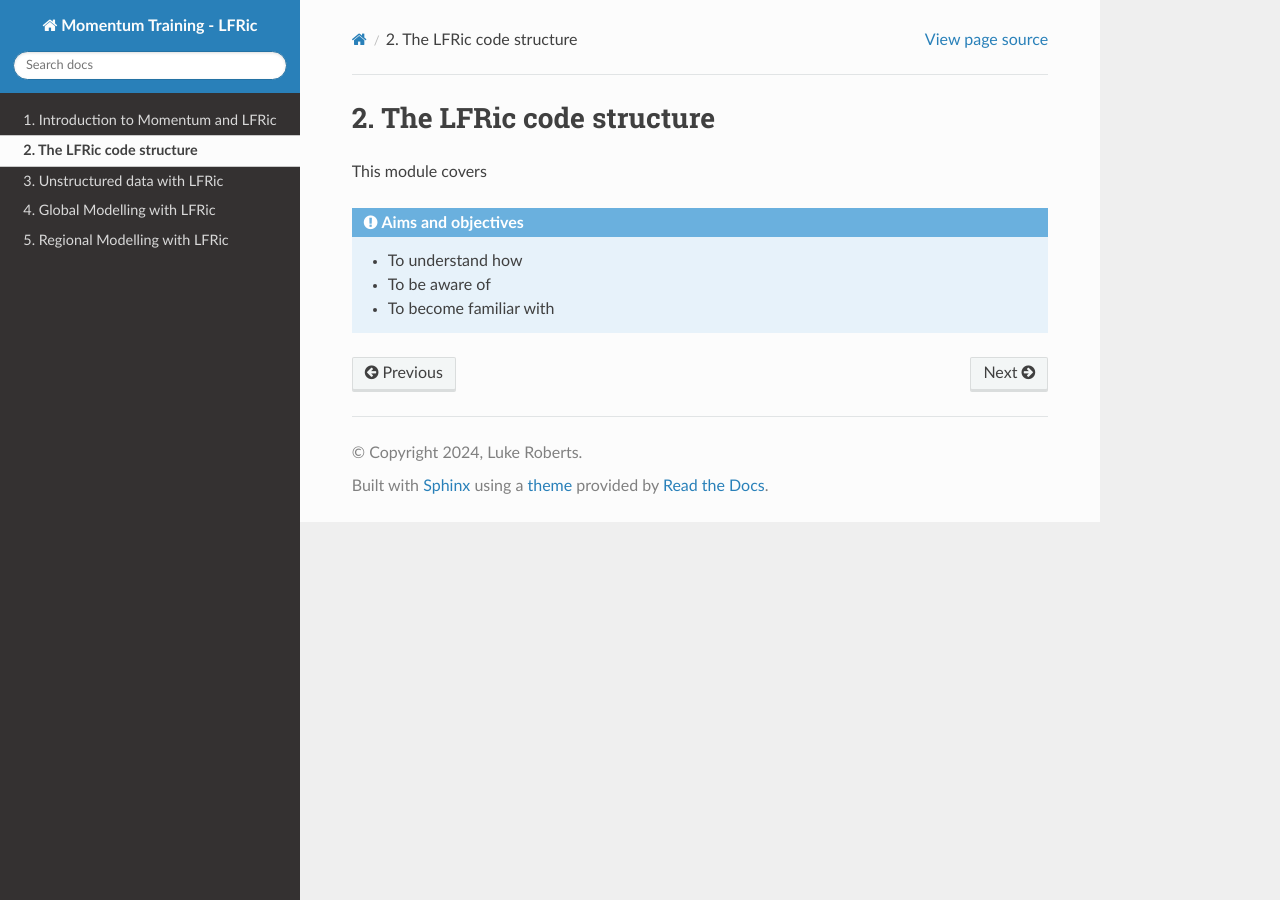
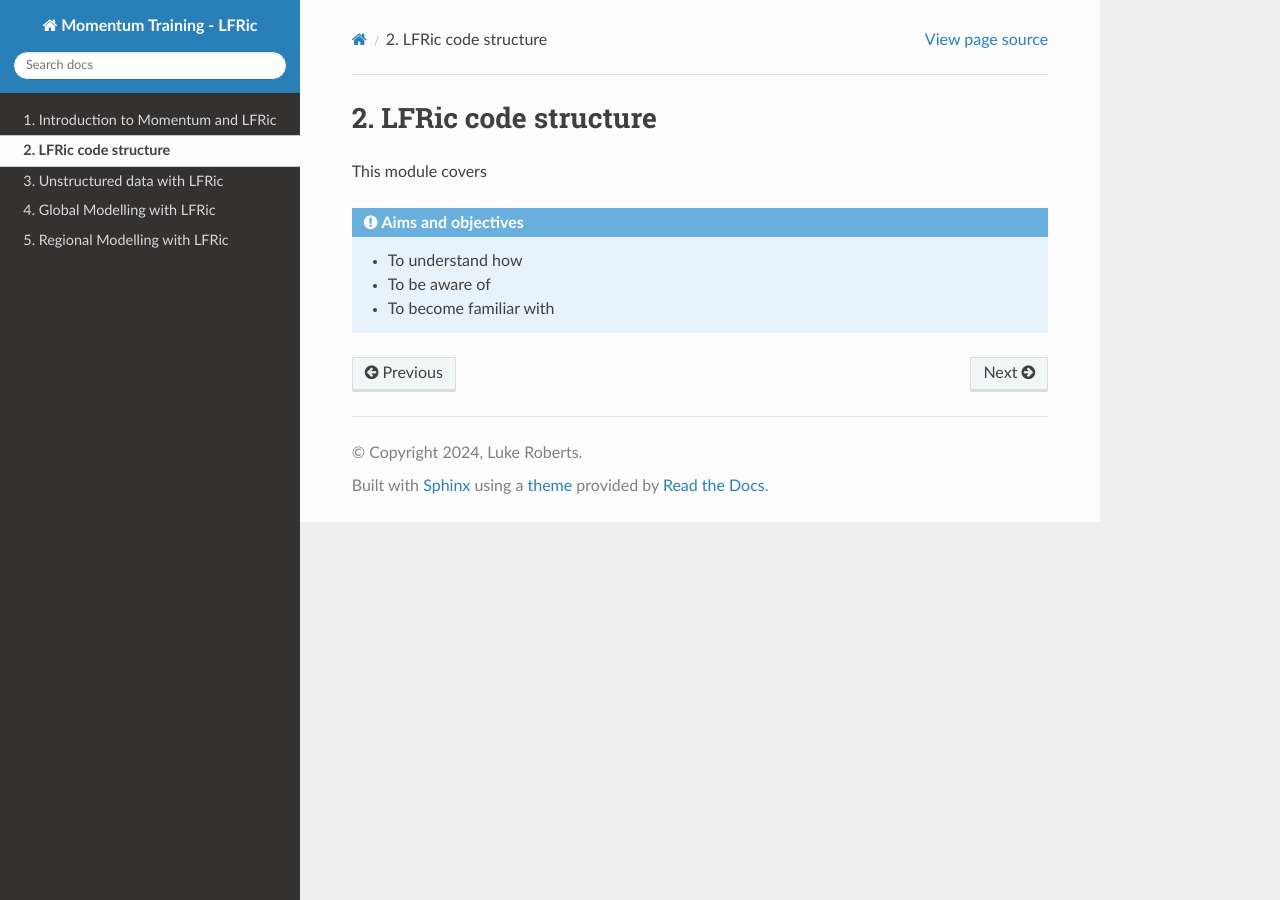
Before and after one commit to MetOffice/LFRic-Atmosphere-Training, a Sphinx documentation site: the page built from source/lfric_code/index.rst, in a window 1280 px wide. Built offline with Sphinx 7.4.7 and the Read the Docs theme 3.1.0, drawn with Linux system fonts in a browser that asks for light colours.

Commit message:
Shorten title for code structure section

```diff
--- a/source/lfric_code/index.rst
+++ b/source/lfric_code/index.rst
@@ -1,5 +1,5 @@
-2. The LFRic code structure
-===========================================
+2. LFRic code structure
+=======================
 
 .. toctree::
    :name: lfric_code
```
